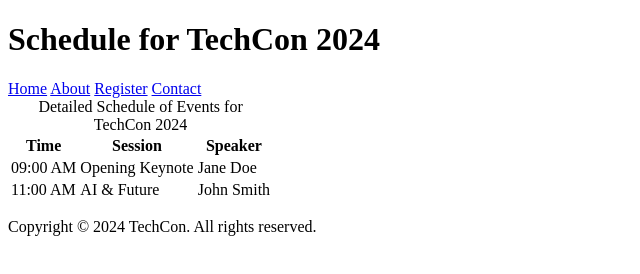
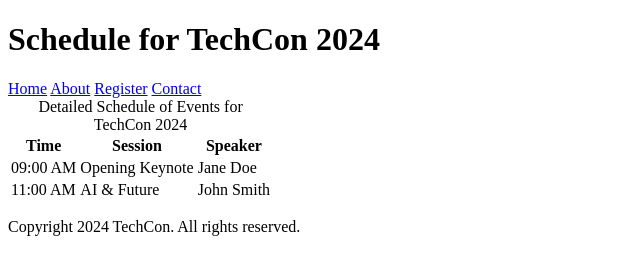
Before and after one commit to sofifictor/TechCon_HTML, a plain HTML site: page techcon_website/schedule.html in a window 1280 px wide. Shown: the full height of the page, 0-640 px from the left. Drawn offline with Linux system fonts and the light colour scheme.

Commit message:
Fix: use plain 'Copyright' for checker compliance

```diff
--- a/techcon_website/schedule.html
+++ b/techcon_website/schedule.html
@@ -39,7 +39,7 @@
     </table>
   </main>
   <footer>
-  <p>Copyright &copy; 2024 TechCon. All rights reserved.</p>
+  <p>Copyright 2024 TechCon. All rights reserved.</p>
 </footer>
 </body>
 </html>
```
